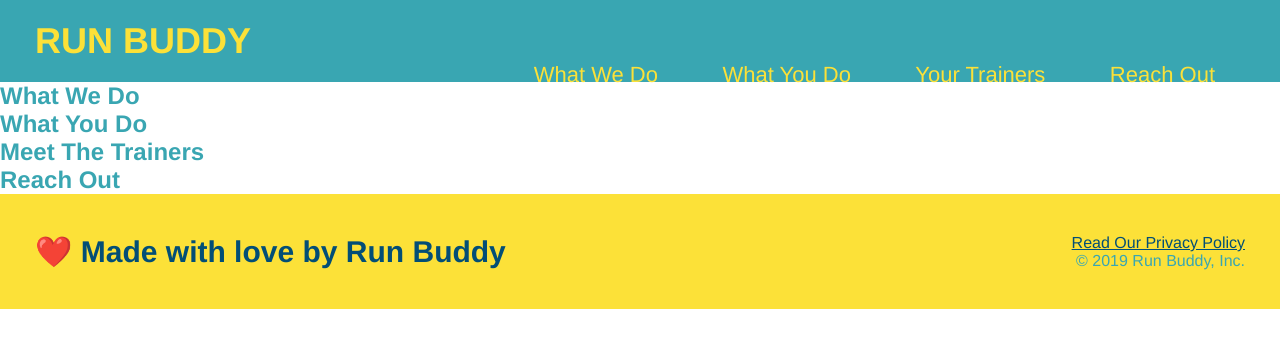
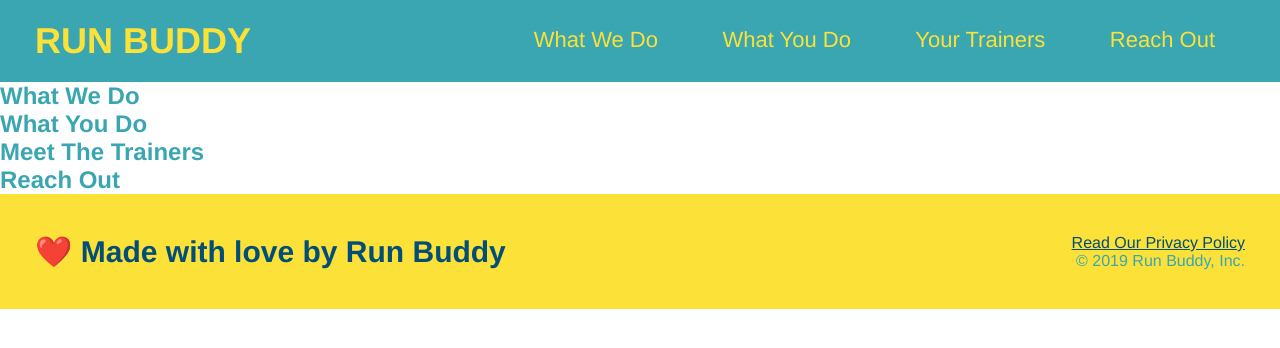
Before and after one commit to melissadaska/run-buddy, a plain HTML site: page index.html in a window 1280 px wide. Drawn offline with Linux system fonts and the light colour scheme.

Commit message:
fixed header

```diff
--- a/assets/css/style.css
+++ b/assets/css/style.css
@@ -1,4 +1,5 @@
-* {
+
+*   {
     margin: 0;
     padding: 0;
     box-sizing: border-box;
@@ -13,11 +14,12 @@ header {
     padding: 20px 35px;
     background-color: #39a6b2;
 }
-h1 a {
+header h1 {
     font-weight: bold;
     font-size: 36px;
     color: #fce138;
     margin: 0;
+    display: inline;
 }
 header a {
     text-decoration: none;
@@ -25,7 +27,7 @@ header a {
 }
 header nav {
     float: right;
-    margin: 0;
+    margin: 7px 0;
 }
 header nav ul li {
     display: inline;
```
